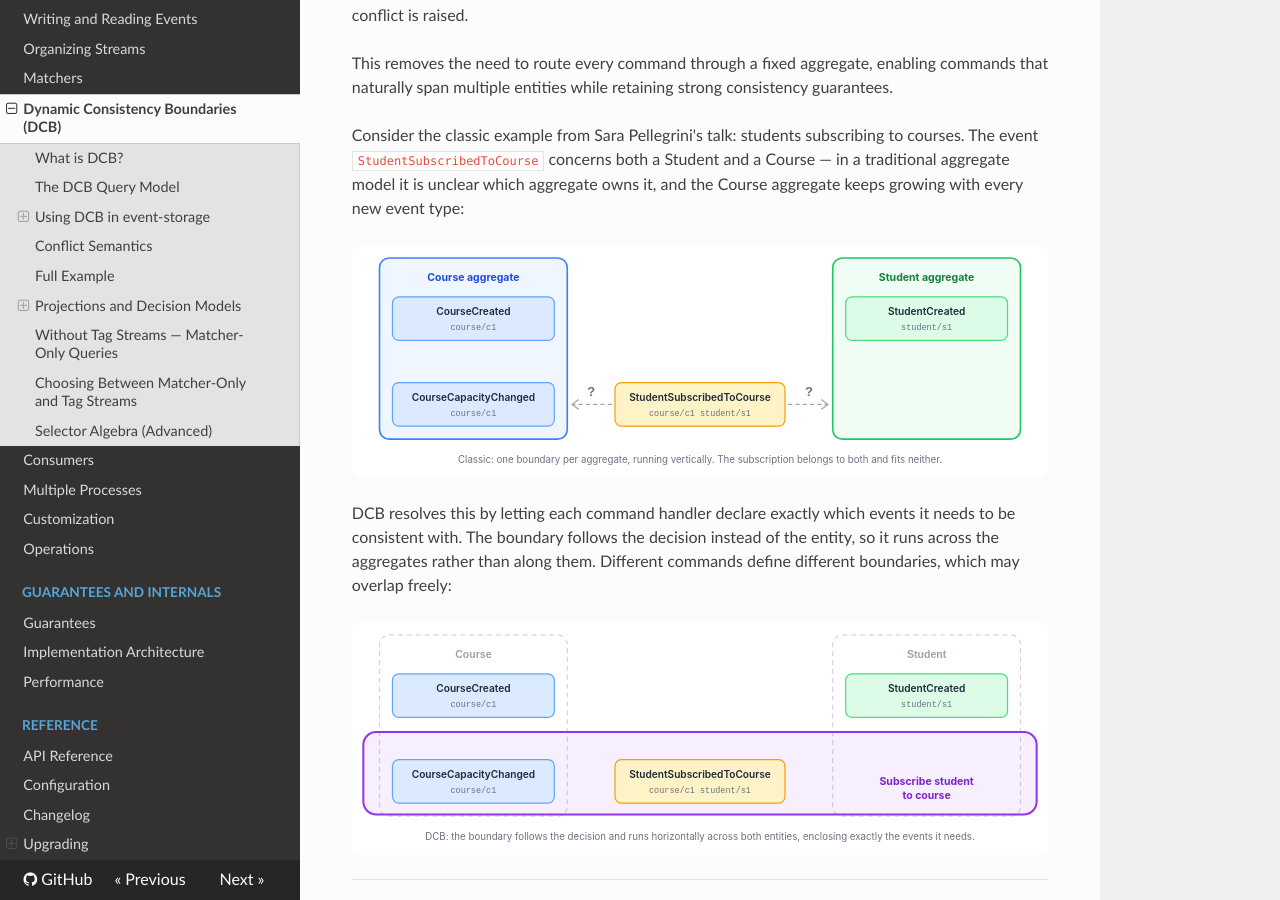
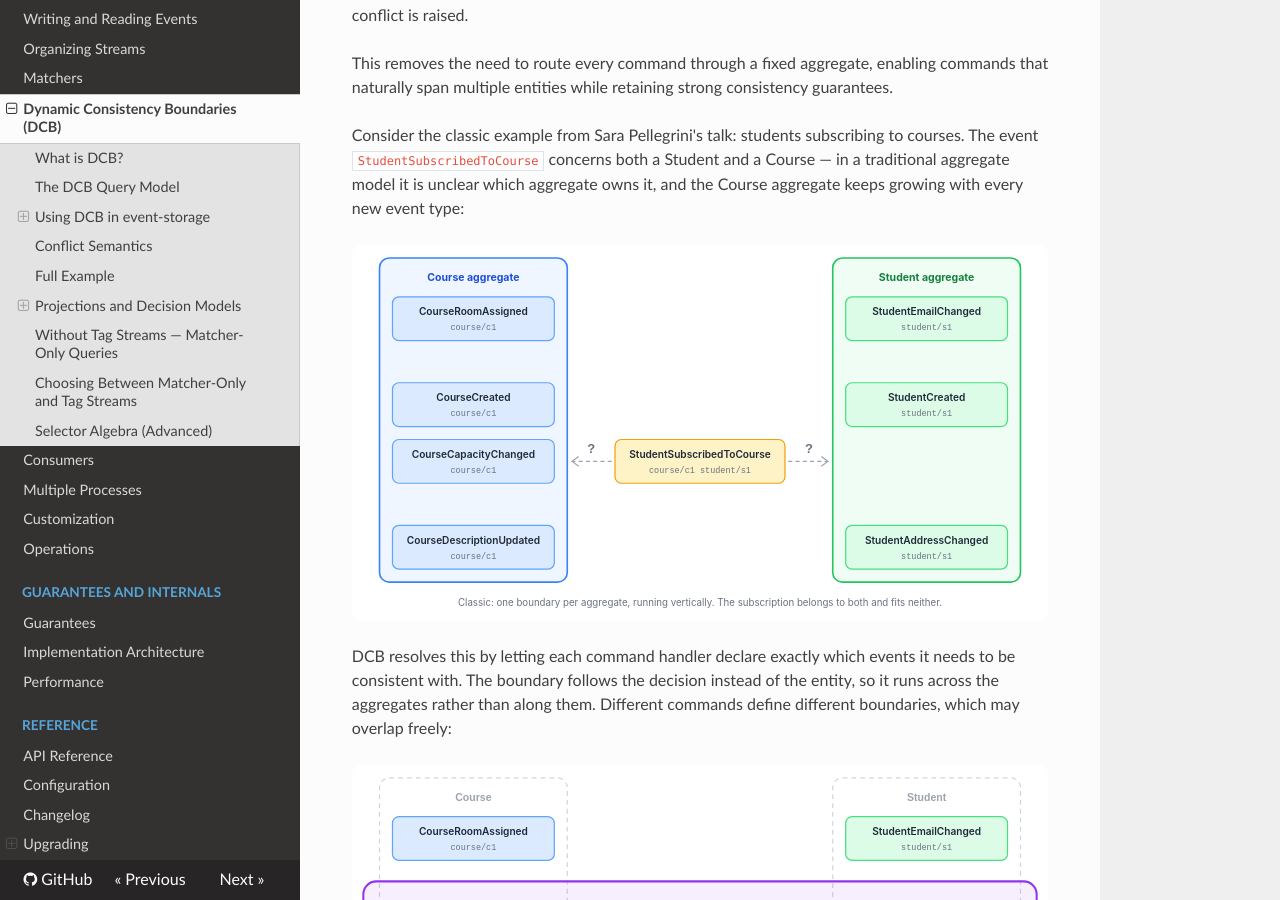
Before and after one commit to albe/node-event-storage, an MkDocs documentation site: the page built from docs/dcb.md, in a window 1280 px wide and 900 px high, scrolled down 453 px. Built offline with MkDocs 1.6.1, drawn with Linux system fonts in a browser that asks for light colours; nearby versions of some CDN libraries.

Commit message:
Show more aggregate events in the DCB diagrams and enclose the Created events in the boundary
Co-Authored-By: Claude Opus 5.5 <noreply@anthropic.com>
Claude-Session: https://claude.ai/code/session_01LShbU9WF5hHAjhQyr2gpXo

```diff
--- a/docs/dcb.md
+++ b/docs/dcb.md
@@ -12,11 +12,11 @@ This removes the need to route every command through a fixed aggregate, enabling
 
 Consider the classic example from Sara Pellegrini's talk: students subscribing to courses. The event `StudentSubscribedToCourse` concerns both a Student and a Course — in a traditional aggregate model it is unclear which aggregate owns it, and the Course aggregate keeps growing with every new event type:
 
-![Classic aggregates: Course and Student run vertically, StudentSubscribedToCourse sits between them and belongs to neither](diagram-dcb-aggregate-ambiguity.svg)
+![Classic aggregates: Course and Student each enclose their own events, StudentSubscribedToCourse sits between them and belongs to neither](diagram-dcb-aggregate-ambiguity.svg)
 
 DCB resolves this by letting each command handler declare exactly which events it needs to be consistent with. The boundary follows the decision instead of the entity, so it runs across the aggregates rather than along them. Different commands define different boundaries, which may overlap freely:
 
-![Dynamic consistency boundary: Subscribe student to course runs horizontally across Course and Student and encloses the events it needs](diagram-dcb-boundary.svg)
+![Dynamic consistency boundary: Subscribe student to course runs across Course and Student and encloses CourseCreated, CourseCapacityChanged, StudentCreated and StudentSubscribedToCourse](diagram-dcb-boundary.svg)
 
 ---
 
```
Also changed, not shown: docs/diagram-dcb-aggregate-ambiguity.svg, docs/diagram-dcb-boundary.svg.
